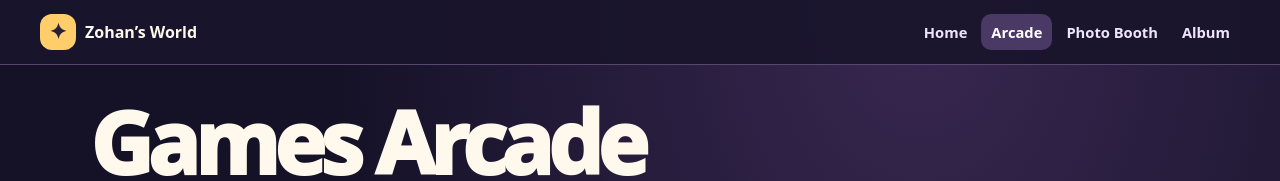
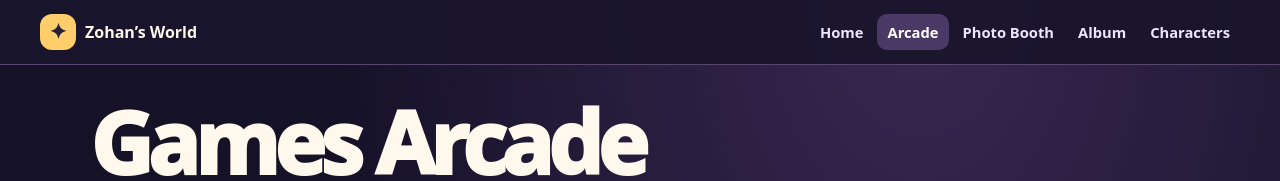
Before and after one commit to khkhan3055-del/mzohankhan, a website: page games.html in a window 1280 px wide. Shown: the top 181 px of the page. Drawn offline with Linux system fonts and the light colour scheme.

Commit message:
Add the Characters gallery (games.html)

```diff
--- a/games.html
+++ b/games.html
@@ -30,7 +30,7 @@ main section[aria-labelledby=title]{background:var(--panel);border-color:#6c5a86
 #help{color:var(--muted)}#moves button,#choices button{background:#eee0ff;color:#261839}
 </style>
 <body>
-<header class="site-head"><div class="site-inner"><a class="site-logo" href="index.html"><span aria-hidden="true">✦</span>Zohan’s World</a><nav class="site-nav" aria-label="Main"><a href="index.html">Home</a><a href="games.html" aria-current="page">Arcade</a><a href="photo-booth.html">Photo Booth</a><a href="index.html#album">Album</a></nav></div></header>
+<header class="site-head"><div class="site-inner"><a class="site-logo" href="index.html"><span aria-hidden="true">✦</span>Zohan’s World</a><nav class="site-nav" aria-label="Main"><a href="index.html">Home</a><a href="games.html" aria-current="page">Arcade</a><a href="photo-booth.html">Photo Booth</a><a href="index.html#album">Album</a><a href="characters.html">Characters</a></nav></div></header>
 <main>
 <h1>Games Arcade</h1>
 <section class="arcade-feature" aria-labelledby="super-run"><h2 id="super-run">Super Run</h2><p>Race with Zohan, Zavi, and your own photo runner.</p><a class="action-link" href="runner.html">Play Super Run →</a></section>
```
